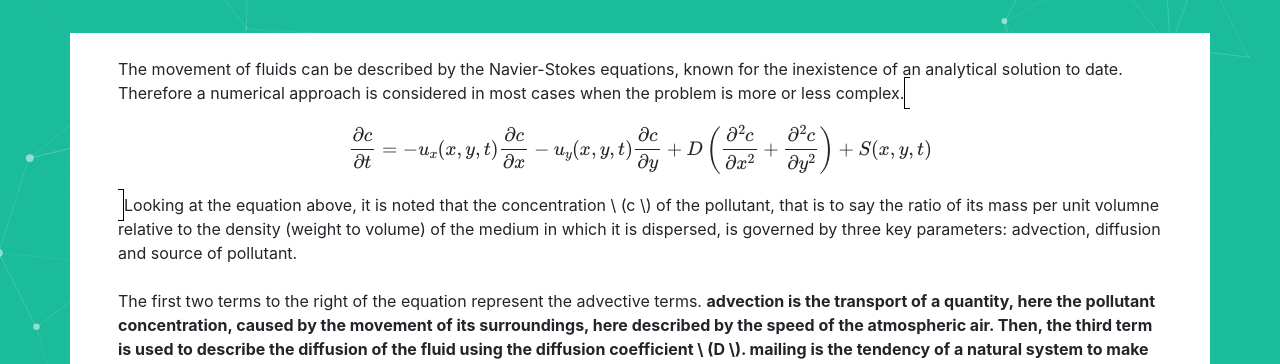
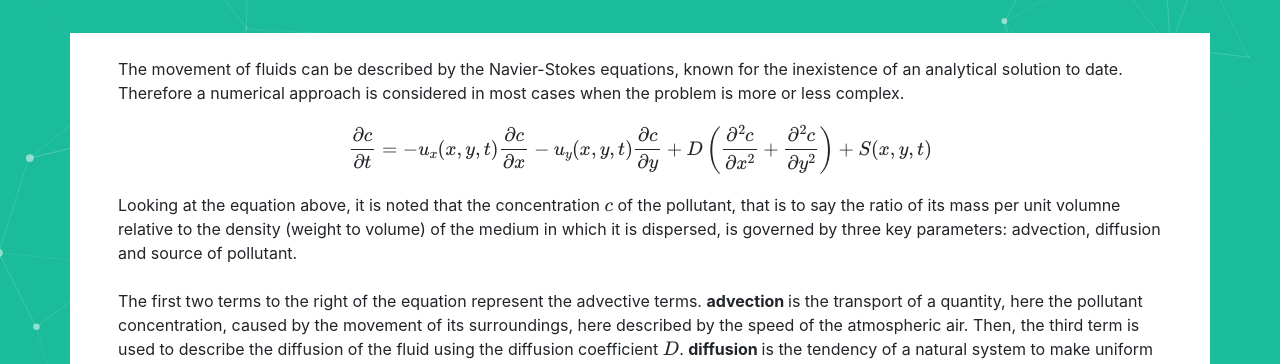
Before and after one commit to Hackstros-Queens/Hackstros-Queens, a website: page FluidDynamics.html in a window 1280 px wide. Shown: the part 367-731 px from the top of the page. Drawn offline with nearby package versions, Linux system fonts and the light colour scheme; a web font is replaced by a local one.

Commit message:
correctif

```diff
--- a/FluidDynamics.html
+++ b/FluidDynamics.html
@@ -73,17 +73,17 @@
                 <p><br>
                   The movement of fluids can be described by the Navier-Stokes equations, known for the inexistence of an analytical solution to date. Therefore a numerical approach is considered in most cases when
                   the problem is more or less complex.
-                <span class="encadrer-un-contenu">
+
                 $$  \frac{\partial c}{\partial t}=-u_{x}(x, y, t) \frac{\partial c}{\partial x}-u_{y}(x, y, t) \frac{\partial c}{\partial y}+D\left(\frac{\partial^{2} c}{\partial x^{2}}+\frac{\partial^{2} c}{\partial y^{2}}\right)+S(x, y, t)$$
-                </span>
 
-                Looking at the equation above, it is noted that the concentration \ (c \) of the pollutant, that is to say the ratio of its mass per unit volumne relative to the density (weight to volume) of the medium in which it is dispersed, is governed by three key parameters: advection, diffusion and source of pollutant.
+
+                Looking at the equation above, it is noted that the concentration \(c\) of the pollutant, that is to say the ratio of its mass per unit volumne relative to the density (weight to volume) of the medium in which it is dispersed, is governed by three key parameters: advection, diffusion and source of pollutant.
                 <br><br>
-                The first two terms to the right of the equation represent the advective terms. <Span style = "font-weight: bold;"> advection </ span> is the transport of a quantity, here the pollutant concentration, caused by the movement of its surroundings, here described by the speed of the atmospheric air.
-                 Then, the third term is used to describe the diffusion of the fluid using the diffusion coefficient \ (D \). <Span style = "font-weight: bold;"> mailing </ span> is the tendency of a natural system to make uniform the chemical potential of each chemical species it contains. In other words, the chemical species range from a high concentration medium to a low concentration environment.
-                 Finally, the last term takes into account the source \ (S \) of the pollutant. The <span style = "font-weight: bold;"> source </span> is used to describe the spatial (x, y) and temporal profile of the element emitting the pollutant.<br><br><br>
+                The first two terms to the right of the equation represent the advective terms. <Span style = "font-weight: bold;"> advection </span> is the transport of a quantity, here the pollutant concentration, caused by the movement of its surroundings, here described by the speed of the atmospheric air.
+                 Then, the third term is used to describe the diffusion of the fluid using the diffusion coefficient \(D\). <span style = "font-weight: bold;"> diffusion </span> is the tendency of a natural system to make uniform the chemical potential of each chemical species it contains. In other words, the chemical species range from a high concentration medium to a low concentration environment.
+                 Finally, the last term takes into account the source \(S\) of the pollutant. The <span style = "font-weight: bold;"> source </span> is used to describe the spatial (x, y) and temporal profile of the element emitting the pollutant.<br><br><br>
 
-                Suppose that a foundry, placed in the center of the simulation, constantly emits a gas containing arsenic for \ (t = 2.5 \). The boundary conditions are such that the fluid reaching the left end is then found at the right end, the same for the top and bottom.
+                Suppose that a foundry, placed in the center of the simulation, constantly emits a gas containing arsenic for \(t = 2.5\). The boundary conditions are such that the fluid reaching the left end is then found at the right end, the same for the top and bottom.
                 </p>
                 <div class="row justify-content-center">
                     <!-- Portfolio Items-->
```
